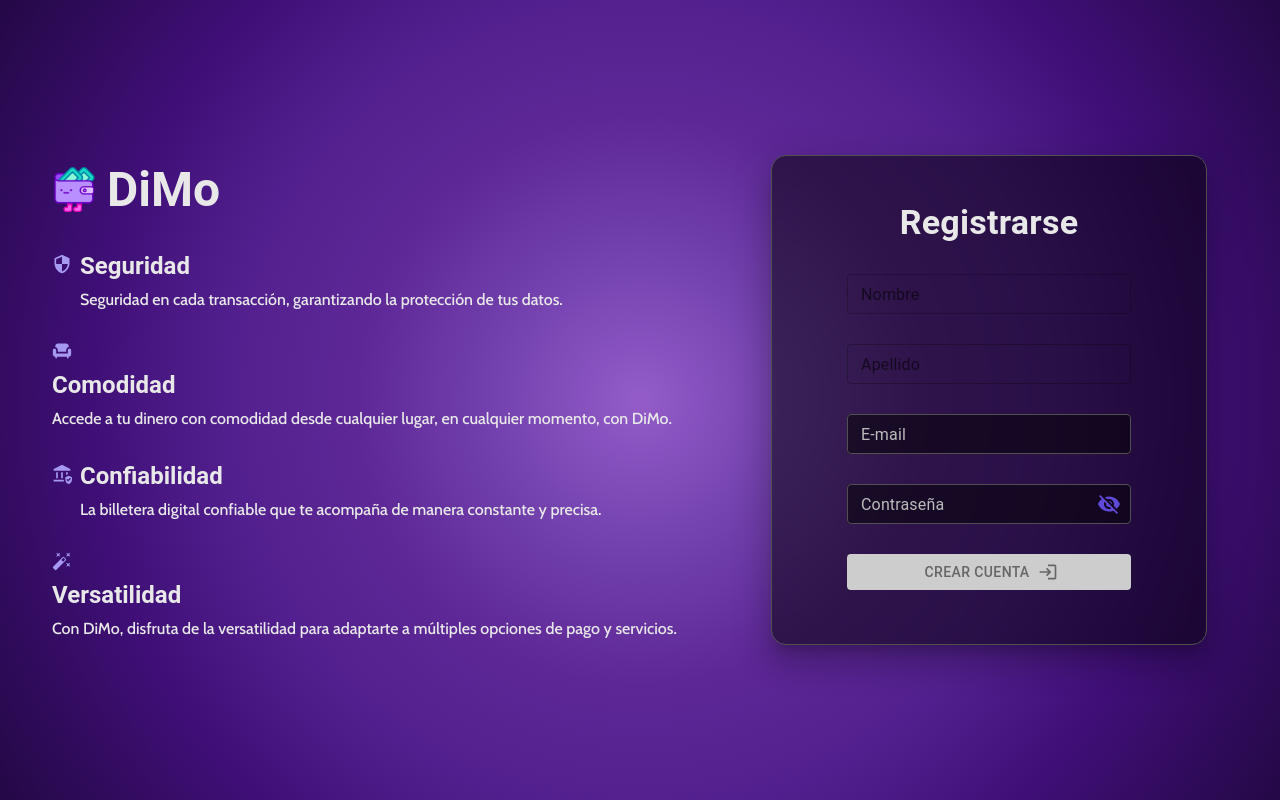
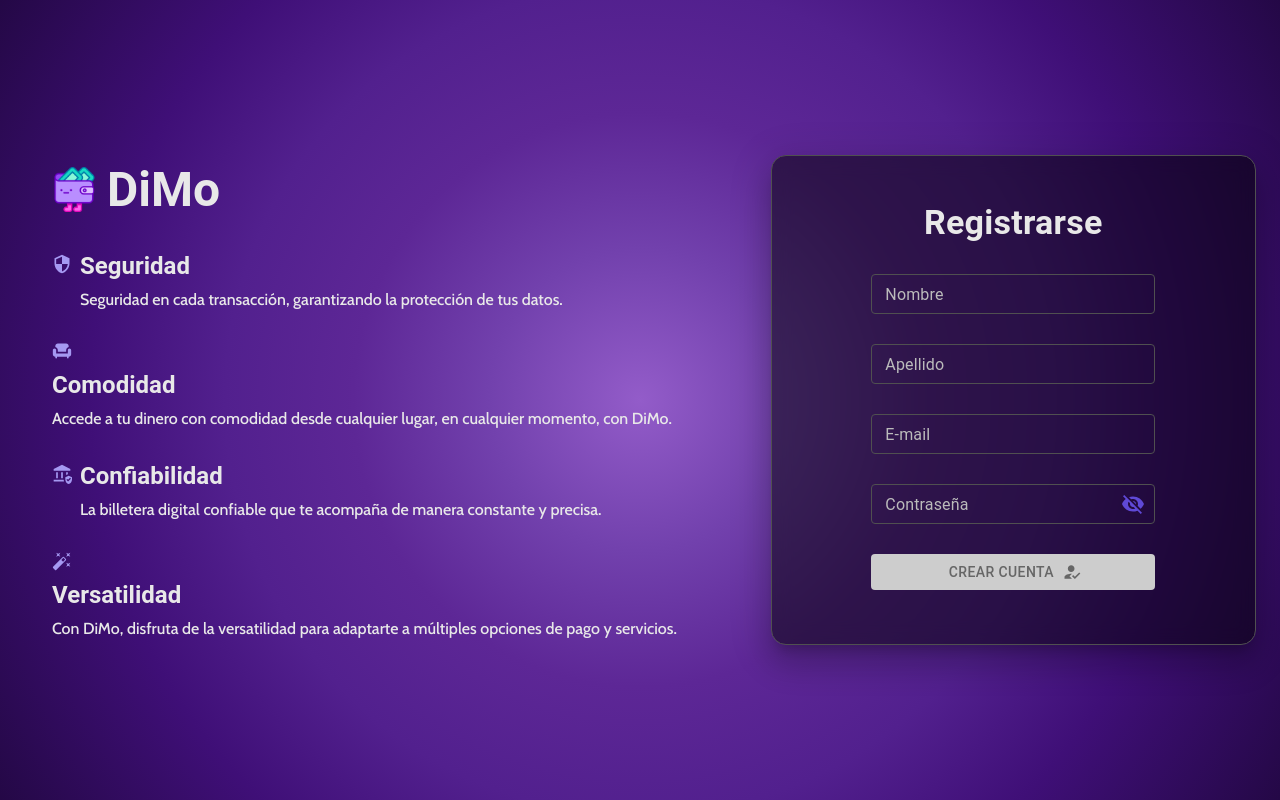
Before and after one commit to alkemyTech/BBVA-FS-W5-Front-S1, a React (Vite) app: page /signUp in a window 1280 px wide. Built offline with nearby package versions, Linux system fonts and the light colour scheme.

Commit message:
Pulimos vistas

```diff
--- a/package.json
+++ b/package.json
@@ -14,10 +14,13 @@
     "@emotion/styled": "^11.13.5",
     "@mui/icons-material": "^6.1.10",
     "@mui/material": "^6.1.10",
+    "@reduxjs/toolkit": "^2.4.0",
     "axios": "^1.7.9",
+    "jwt-decode": "^4.0.0",
     "prop-types": "^15.8.1",
     "react": "^18.3.1",
     "react-dom": "^18.3.1",
+    "react-redux": "^9.1.2",
     "react-router-dom": "^7.0.2"
   },
   "devDependencies": {
--- a/src/components/LoginSignUp/LoginSignUp.jsx
+++ b/src/components/LoginSignUp/LoginSignUp.jsx
@@ -5,14 +5,19 @@ import ChairIcon from "@mui/icons-material/Chair";
 import AutoFixHighIcon from "@mui/icons-material/AutoFixHigh";
 import AssuredWorkloadIcon from "@mui/icons-material/AssuredWorkload";
 import LoginIcon from "@mui/icons-material/Login";
+import HowToRegIcon from "@mui/icons-material/HowToReg";
 import { InputAdornment, IconButton } from "@mui/material";
 import { Visibility, VisibilityOff } from "@mui/icons-material";
 import { Card, CardContent, TextField, Button } from "@mui/material";
-import { styled } from "@mui/material/styles";
 import { useNavigate } from "react-router-dom";
 import PropTypes from "prop-types";
 import { useState } from "react";
-import axios from "axios";
+import { jwtDecode } from "jwt-decode";
+import { useDispatch } from "react-redux";
+import { setUserAuthenticated } from "../../Redux/Slices/userAuthenticatedSlice";
+import GenericSnackbar from "../UI/Snackbar/Snackbar";
+import apiConfig from "../../Config/axiosConfig";
+import LoadingScreen from '../UI/LoadingScreen/LoadingScreen';
 
 export default function LoginSignUp({ isLogin }) {
   const [usuario, setUsuario] = useState({
@@ -30,11 +35,27 @@ export default function LoginSignUp({ isLogin }) {
 
   const [passwordVisibility, setPasswordVisibility] = useState(false);
 
+  const [snackbar, setSnackbar] = useState({
+    status: "",
+    message: "",
+  });
+
+  const [snackbarVisibility, setSnackbarVisibility] = useState(false);
+
+  const [isLoading, setIsLoading] = useState(false);
+
+  const [loadingScreen, setLoadingScreen] = useState({
+    message: "",
+    duration: null
+  });
+
   const changePasswordVisibility = () => {
     setPasswordVisibility(!passwordVisibility);
   };
 
   const navigate = useNavigate();
+
+  const dispatch = useDispatch();
 
   const handleNavigateSignUp = () => {
     navigate("/signUp");
@@ -51,7 +72,7 @@ export default function LoginSignUp({ isLogin }) {
   );
 
   const validarCampo = (campo, valor) => {
-    const patronEmail = /^[a-zA-Z0-9._%+-]+@[a-zA-Z0-9.-]+\.[a-zA-Z]{2,}$/;
+    const patronEmail = /^[a-zA-Z0-9._%+-]+@[a-zA-Z0-9.-]+\.com$/;
 
     if (campo === "email" && !patronEmail.test(valor) && valor != "") {
       setErrores((errores) => ({
@@ -64,41 +85,76 @@ export default function LoginSignUp({ isLogin }) {
         email: null,
       }));
     }
+
+    if (
+      campo === "contraseña" &&
+      (valor.length < 6 || valor.length > 20) &&
+      valor != ""
+    ) {
+      setErrores((errores) => ({
+        ...errores,
+        contraseña: "La contraseña debe ser de entre 6 y 20 caracteres.",
+      }));
+    } else {
+      setErrores((errores) => ({
+        ...errores,
+        contraseña: null,
+      }));
+    }
   };
 
   const manejarEnvio = async () => {
     let response;
+    let tokenPayload;
+    setSnackbarVisibility(false);
+    setIsLoading(false);
 
     if (isLogin == true) {
       try {
-        response = await axios.post("http://localhost:8080/auth/login", {
+        response = await apiConfig.post("/auth/login", {
           email: usuario.email,
           password: usuario.password,
         });
-        alert(`Credenciales correctas!`);
-        localStorage.setItem("token", response.data.token);
+        tokenPayload = jwtDecode(response.data.token);
+        dispatch(
+          setUserAuthenticated({
+            id: tokenPayload.jti,
+            token: response.data.token,
+            role: tokenPayload.role,
+            firstName: response.data.firstName,
+            lastName: response.data.lastName,
+            email: tokenPayload.sub,
+          })
+        );
+        setLoadingScreen({
+          message:"Iniciando Sesión",
+          duration:"2000"
+        })
+        setIsLoading(true);
       } catch (e) {
         console.log(e);
-        alert(`Credenciales invalidas!`);
+        setSnackbar({
+          status: "error",
+          message: "ERROR! Credenciales inválidas!",
+        });
+        setSnackbarVisibility(true);
+      }
       setUsuario({
         email: "",
         password: "",
       });
-      }
     } else {
-      //Registro de usuario.
       try {
-        response = await axios.post("http://localhost:8080/auth/register", {
+        response = await apiConfig.post("/auth/register", {
           firstName: usuarioRegister.firstName,
           lastName: usuarioRegister.lastName,
           email: usuarioRegister.email,
           password: usuarioRegister.password,
         });
-        alert(`Usuario Creado Correctamente!`);
-        navigate("/");
       } catch (e) {
         console.log(e);
         alert(`Formato Invalido de datos`);
+      }
       setUsuarioRegister({
         firstName: "",
         lastName: "",
@@ -106,28 +162,36 @@ export default function LoginSignUp({ isLogin }) {
         password: "",
       });
     }
-    }
   };
 
-  const CustomTextField = styled(TextField)({
-    "& label.Mui-focused": {
-      color: "#6655D9",
-    },
-    "& .MuiInput-underline:after": {
-      borderBottomColor: "#6655D9",
-    },
+  const textFieldStyle = {
     "& .MuiOutlinedInput-root": {
-      "&:hover fieldset": {
-        borderColor: "#6655D9",
-      },
       "&.Mui-focused fieldset": {
         borderColor: "#6655D9",
       },
+      "& .MuiOutlinedInput-notchedOutline": {
+        borderColor: "#505050",
+      },
+    },
+    "& .MuiInputLabel-root": {
+      color: "#BBBBBB",
+    },
+    "& .MuiInputLabel-root.Mui-focused": {
+      color: "#6655D9",
     },
     "& .MuiOutlinedInput-root.Mui-error fieldset": {
       borderColor: "red",
     },
-  });
+    "& .MuiInputBase-input": {
+      color: "#BBBBBB",
+      "&:focus": {
+        color: "#BBBBBB",
+      },
+    },
+    "& .MuiInputLabel-root.Mui-error": {
+      color: "red",
+    },
+  };
 
   return (
     <Grid
@@ -174,9 +238,7 @@ export default function LoginSignUp({ isLogin }) {
             spacing={1}
             sx={{ flexDirection: "row", alignItems: "baseline" }}
           >
-            <SecurityIcon
-              sx={{ color: "#A599F2", fontSize: "20px" }}
-            ></SecurityIcon>
+            <SecurityIcon sx={{ color: "#A599F2", fontSize: "20px" }} />
 
             <Grid container spacing={1} sx={{ flexDirection: "column" }}>
               <Typography
@@ -222,9 +284,7 @@ export default function LoginSignUp({ isLogin }) {
             spacing={1}
             sx={{ flexDirection: "row", alignItems: "baseline" }}
           >
-            <AssuredWorkloadIcon
-              sx={{ color: "#A599F2", fontSize: "20px" }}
-            ></AssuredWorkloadIcon>
+            <AssuredWorkloadIcon sx={{ color: "#A599F2", fontSize: "20px" }} />
 
             <Grid container spacing={1} sx={{ flexDirection: "column" }}>
               <Typography
@@ -276,8 +336,7 @@ export default function LoginSignUp({ isLogin }) {
             elevation={20}
             sx={{
               backgroundColor: "rgba(0,0,0,0.5)",
-              width: "90%",
-              maxWidth: "500px",
+              width: "100%",
               backdropFilter: "blur(10px)",
               borderRadius: "15px",
               padding: "30px",
@@ -314,6 +373,7 @@ export default function LoginSignUp({ isLogin }) {
                       })
                     }
                     size="small"
+                    sx={textFieldStyle}
                   />
                   <TextField
                     id=""
@@ -326,6 +386,7 @@ export default function LoginSignUp({ isLogin }) {
                       })
                     }
                     size="small"
+                    sx={textFieldStyle}
                   />
                 </>
               )}
@@ -347,35 +408,19 @@ export default function LoginSignUp({ isLogin }) {
                       })
                 }
                 onBlur={(e) => validarCampo("email", e.target.value)}
-                sx={{
-                  "& .MuiInputBase-root": {
-                    color: "#FFFFFF",
-                    backgroundColor: "rgba(0,0,0, 0.5)",
-                  },
-                  "& .MuiInputLabel-root": { color: "#BBBBBB" },
-                  "& .MuiOutlinedInput-notchedOutline": {
-                    borderColor: "#505050",
-                    borderWidth: "1px",
-                  },
-                  "&:hover .MuiOutlinedInput-notchedOutline": {
-                    borderColor: "#a1a1a1",
-                    borderWidth: "1px",
-                  },
-                  "&.Mui-focused .MuiOutlinedInput-notchedOutline": {
-                    borderColor: "#6655D9",
-                    borderWidth: "1px",
-                  },
-                }}
+                sx={textFieldStyle}
               />
-
               <TextField
                 id=""
                 type={passwordVisibility ? "text" : "password"}
                 label="Contraseña"
+                name="contraseña"
                 size="small"
                 value={
                   isLogin == true ? usuario.password : usuarioRegister.password
                 }
+                helperText={errores.contraseña}
+                error={Boolean(errores.contraseña)}
                 onChange={(e) =>
                   isLogin == true
                     ? setUsuario({ ...usuario, password: e.target.value })
@@ -390,7 +435,7 @@ export default function LoginSignUp({ isLogin }) {
                       <IconButton
                         onClick={changePasswordVisibility}
                         edge="end"
-                        sx={{ p: 1, color:"#5F49D7" }}
+                        sx={{ p: 1, color: "#5F49D7" }}
                       >
                         {passwordVisibility ? (
                           <Visibility />
@@ -401,25 +446,8 @@ export default function LoginSignUp({ isLogin }) {
                     </InputAdornment>
                   ),
                 }}
-                sx={{
-                  "& .MuiInputBase-root": {
-                    color: "#FFFFFF",
-                    backgroundColor: "rgba(0,0,0, 0.5)",
-                  },
-                  "& .MuiInputLabel-root": { color: "#BBBBBB" },
-                  "& .MuiOutlinedInput-notchedOutline": {
-                    borderColor: "#505050",
-                    borderWidth: "1px",
-                  },
-                  "&:hover .MuiOutlinedInput-notchedOutline": {
-                    borderColor: "#a1a1a1",
-                    borderWidth: "1px",
-                  },
-                  "&.Mui-focused .MuiOutlinedInput-notchedOutline": {
-                    borderColor: "#6655D9",
-                    borderWidth: "1px",
-                  },
-                }}
+                onBlur={(e) => validarCampo("contraseña", e.target.value)}
+                sx={textFieldStyle}
               />
               <Button
                 variant="contained"
@@ -436,7 +464,7 @@ export default function LoginSignUp({ isLogin }) {
                     isLogin == true ? usuario : usuarioRegister
                   ) || presenciaDeErrores
                 }
-                endIcon={<LoginIcon />}
+                endIcon={isLogin == true ? <LoginIcon /> : <HowToRegIcon />}
                 onClick={manejarEnvio}
               >
                 {isLogin == true ? "Ingresar" : "Crear Cuenta"}
@@ -460,7 +488,7 @@ export default function LoginSignUp({ isLogin }) {
                     variant="p"
                     fontWeight="bold"
                     color="#6655D9"
-                    sx={{ cursor: "pointer", textDecoration:"underline" }}
+                    sx={{ cursor: "pointer", textDecoration: "underline" }}
                     onClick={handleNavigateSignUp}
                   >
                     Registrate acá
@@ -471,6 +499,14 @@ export default function LoginSignUp({ isLogin }) {
           </Card>
         </Grid>
       </Grid>
+      {snackbarVisibility && (
+        <GenericSnackbar
+          status={snackbar.status}
+          message={snackbar.message}
+          visibility={snackbarVisibility}
+        />
+      )}
+       {isLoading && <LoadingScreen message={loadingScreen.message} duration={loadingScreen.duration} />}
     </Grid>
   );
 }
--- a/src/components/UI/Header.jsx
+++ b/src/components/UI/Header.jsx
@@ -4,12 +4,12 @@ import AssignmentIcon from '@mui/icons-material/Assignment';
 import Avatar from '@mui/material/Avatar';
 
 export default function Header() {
+
     return(
 
     <Grid container sx={{ backgroundColor: "#5F49D7", color: 'white', width: '100%', marginBottom: "5vh" }}>
         <Grid item size={12} sm={6}>
             <Typography variant="h6" component="div" textAlign={"left"} paddingLeft={"2vh"}>
-                Hola jhon
             </Typography>
         </Grid>
         <Grid item size={12}>
--- a/src/main.jsx
+++ b/src/main.jsx
@@ -1,9 +1,13 @@
 import { StrictMode } from 'react'
 import { createRoot } from 'react-dom/client'
+import { Provider } from "react-redux"
 import App from './App.jsx'
+import store from './Redux/store.js'
 
 createRoot(document.getElementById('root')).render(
   <StrictMode>
+    <Provider store={store}>
     <App />
+    </Provider>
   </StrictMode>,
 )
```
Also changed, not shown: src/components/UI/NavBar.jsx (+108 -72 lines), 2 other files (tests, documents, lock files or other folders). Lines whose indentation alone changed are shown as unchanged.
